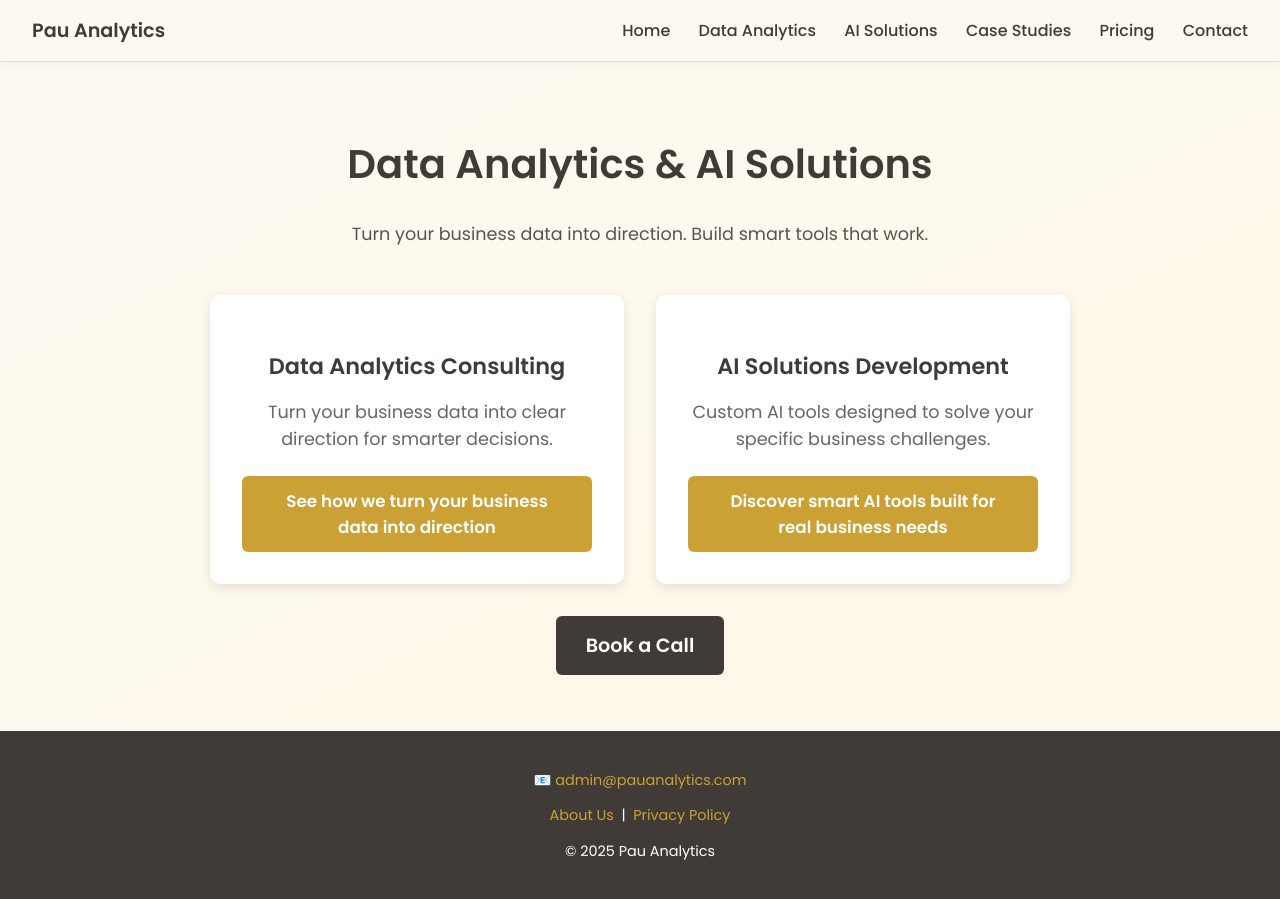
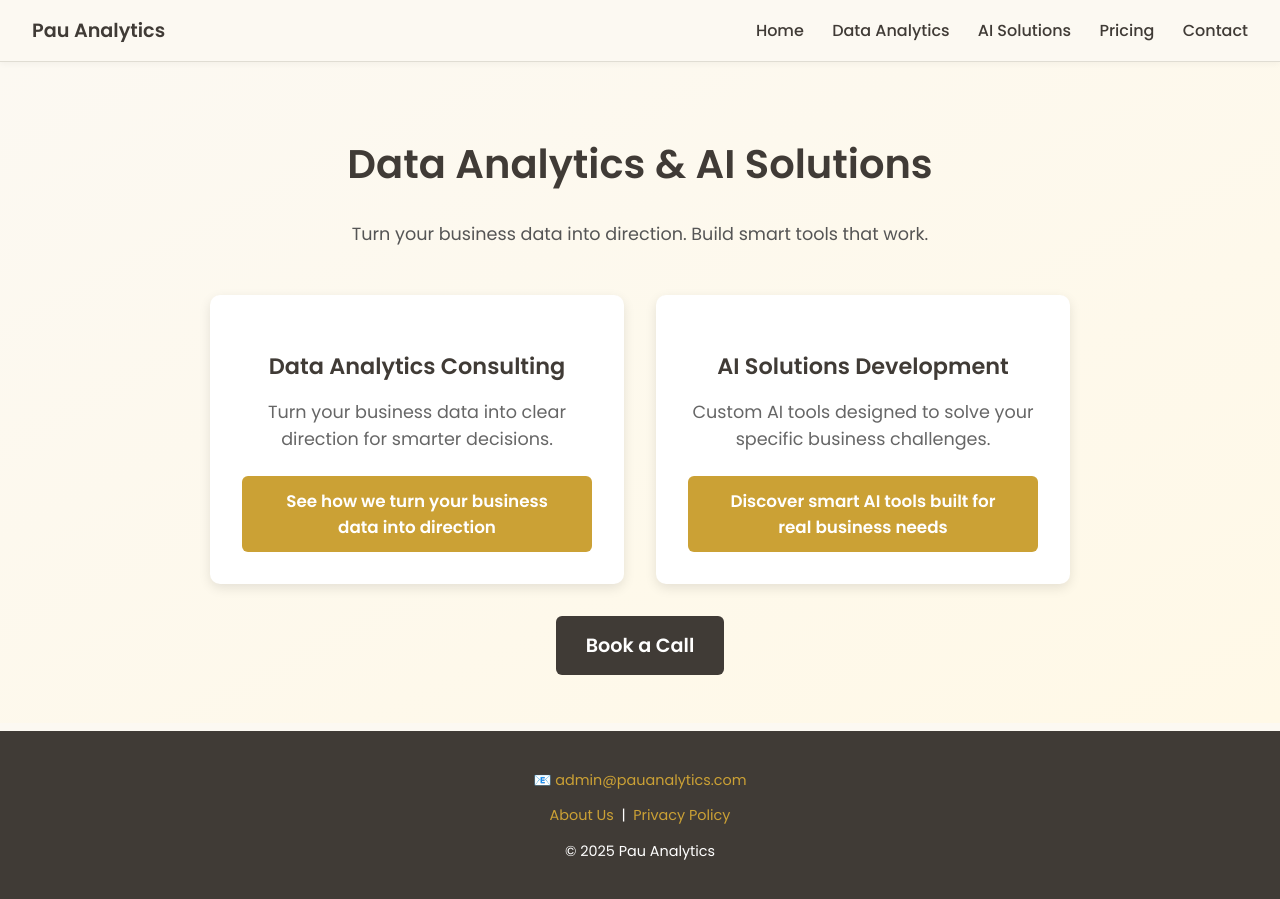
Before and after one commit to lyven81/pinnacles-learning-website, a Jekyll site: the page index.html, which Jekyll copies as it is, in a window 1280 px wide. Built offline with Jekyll 4.4.1, drawn with Linux system fonts in a browser that asks for light colours.

Commit message:
Remove Case Studies link from homepage navigation
- Streamlined navigation to essential pages only
- Case studies now showcased within Data Analytics page
- Cleaner user experience

🤖 Generated with [Claude Code](https://claude.ai/code)

Co-Authored-By: Claude <noreply@anthropic.com>

```diff
--- a/index.html
+++ b/index.html
@@ -308,7 +308,6 @@
       <a href="index.html">Home</a>
       <a href="data-analytics.html">Data Analytics</a>
       <a href="ai-solutions.html">AI Solutions</a>
-      <a href="case-studies.html">Case Studies</a>
       <a href="pricing.html">Pricing</a>
       <a href="contact.html">Contact</a>
     </nav>
```
